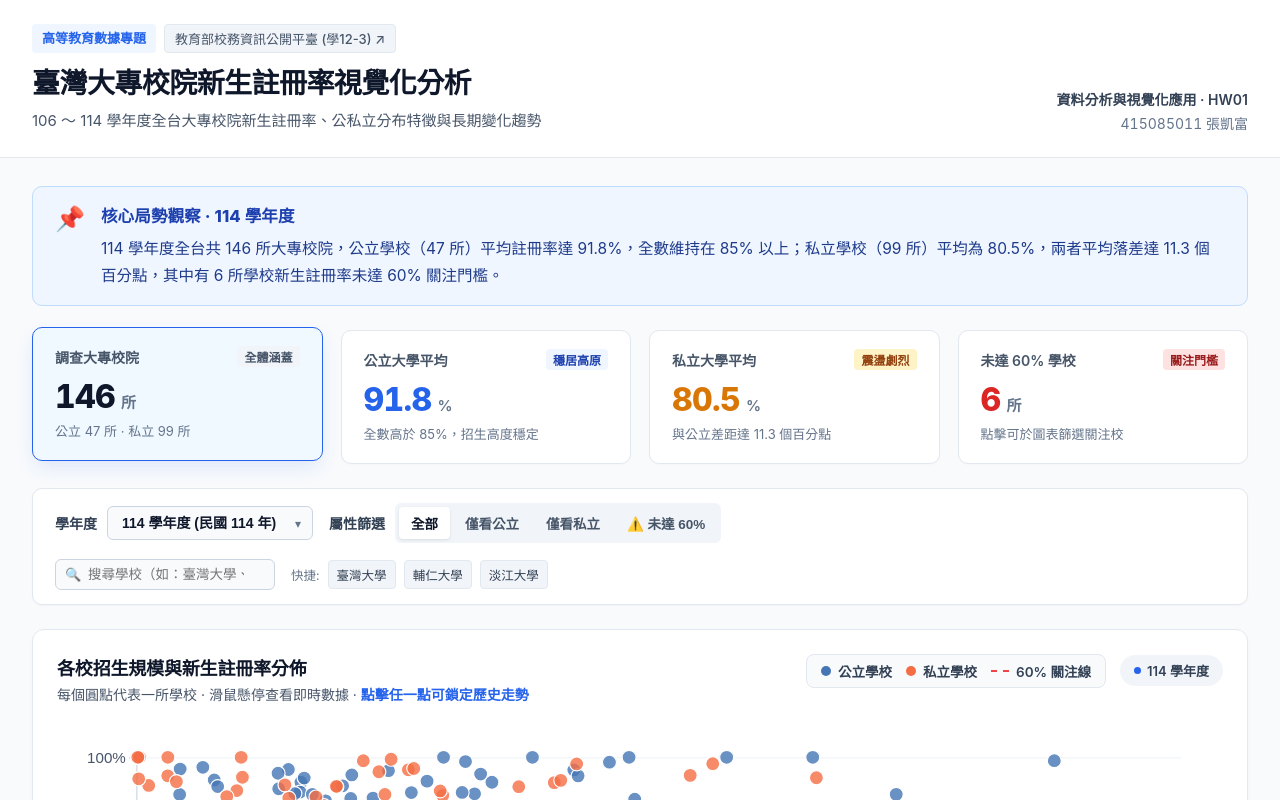
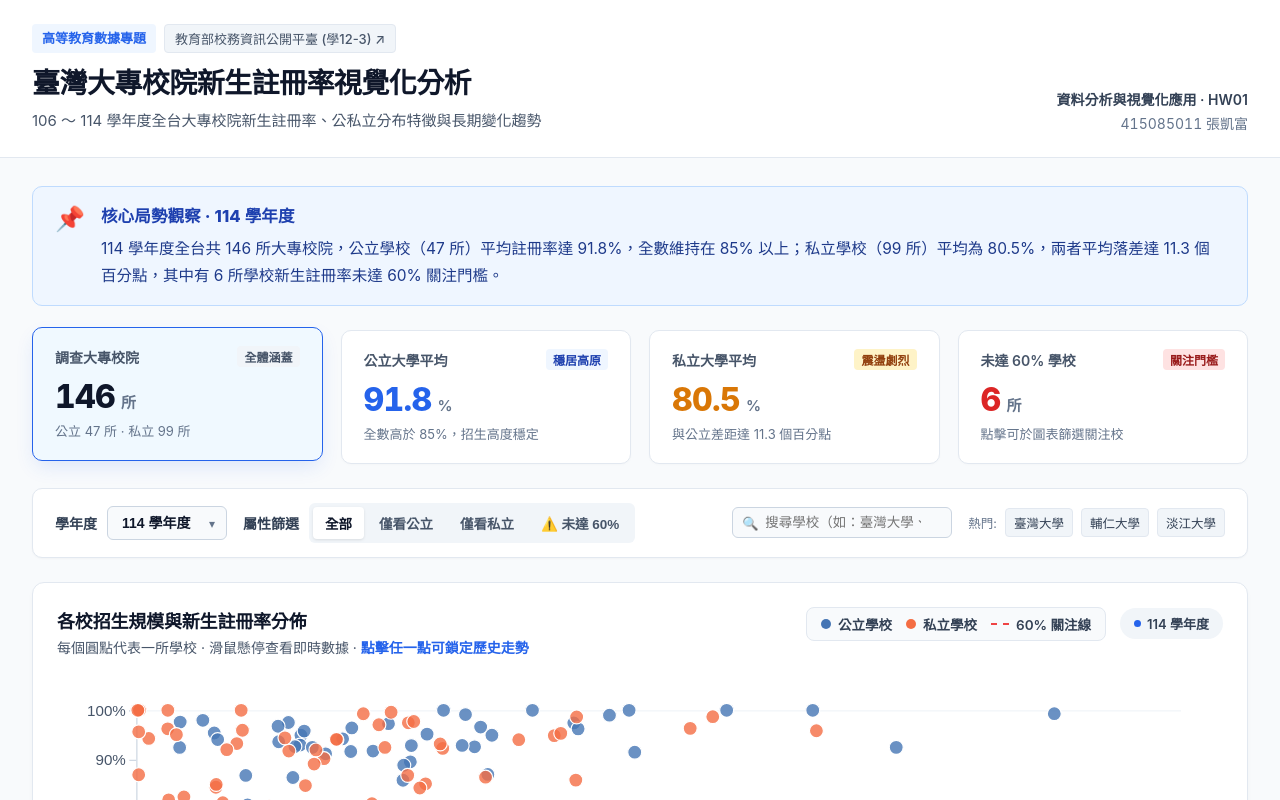
Before and after one commit to powerkaifu/1151VIS-HW1-415085011-CHANG-KAI-FU, a Vue app: page / in a window 1280 px wide. Shown: the top 800 px of the page. Built offline with nearby package versions, Linux system fonts and the light colour scheme.

Commit message:
refactor(ui): 剔除前台冗餘代數公式、精簡參考線文字與優化使用者閱讀欄位

```diff
--- a/src/App.vue
+++ b/src/App.vue
@@ -246,7 +246,7 @@ function clearSelectedSchool() {
 						<label for="year-select" class="tool-label">學年度</label>
 						<div class="select-wrapper">
 							<select id="year-select" v-model="selectedYear" class="custom-select">
-								<option v-for="y in availableYears" :key="y" :value="y">{{ y }} 學年度 (民國 {{ y }} 年)</option>
+								<option v-for="y in availableYears" :key="y" :value="y">{{ y }} 學年度</option>
 							</select>
 							<span class="select-arrow">▾</span>
 						</div>
@@ -295,7 +295,7 @@ function clearSelectedSchool() {
 					</p>
 					<!-- 快捷熱門標籤 -->
 					<div class="quick-tags">
-						<span class="tag-hint">快捷:</span>
+						<span class="tag-hint">熱門:</span>
 						<button class="tag-btn" @click="quickPickSchool('臺灣大學')">臺灣大學</button>
 						<button class="tag-btn" @click="quickPickSchool('輔仁大學')">輔仁大學</button>
 						<button class="tag-btn" @click="quickPickSchool('淡江大學')">淡江大學</button>
--- a/src/components/ScatterPlot.vue
+++ b/src/components/ScatterPlot.vue
@@ -176,7 +176,7 @@ function render() {
     .attr('fill', '#dc2626')
     .attr('font-size', '13px')
     .attr('font-weight', '700')
-    .text(`⚠️ 關注門檻 ${props.dangerThreshold}%（參考歷史私校輔導指標）`)
+    .text(`⚠️ ${props.dangerThreshold}% 關注門檻`)
 
   // 6️⃣ 工具函式：Tooltip 與焦點管理
   const tooltip = d3.select(tooltipRef.value)
@@ -200,7 +200,7 @@ function render() {
           <span class="tip-val">${d.quota?.toLocaleString()} 人</span>
           <span class="tip-lbl">實際註冊</span>
           <span class="tip-val">${d.enrolled?.toLocaleString()} 人</span>
-          <span class="tip-lbl">名額差額 (A-C)</span>
+          <span class="tip-lbl">未足額人數</span>
           <span class="tip-val">${d.deficit !== null ? (d.deficit > 0 ? `-${d.deficit.toLocaleString()}` : '0') : '無'} 人</span>
         </div>
         <div class="tip-action-hint">👆 點擊即可鎖定查看 9 年歷年軌跡</div>
@@ -360,7 +360,7 @@ onMounted(render)
     <!-- 底部數據註腳 -->
     <div class="card-footer">
       <div class="footnote">
-        * 教育部官方公式 E = (C+D) / (A−B+D) × 100%，本圖 Y 軸直接呈現官方公布之學校端新生註冊率；超過 100% 者以 100% 計。
+        * 資料來源：教育部大專校院校務資訊公開平臺（新生註冊率以全校總量計算，官方最高以 100% 計）
       </div>
       <div class="threshold-legend">
         <span class="danger-dot"></span> 低於 60% 門檻學校共
```
